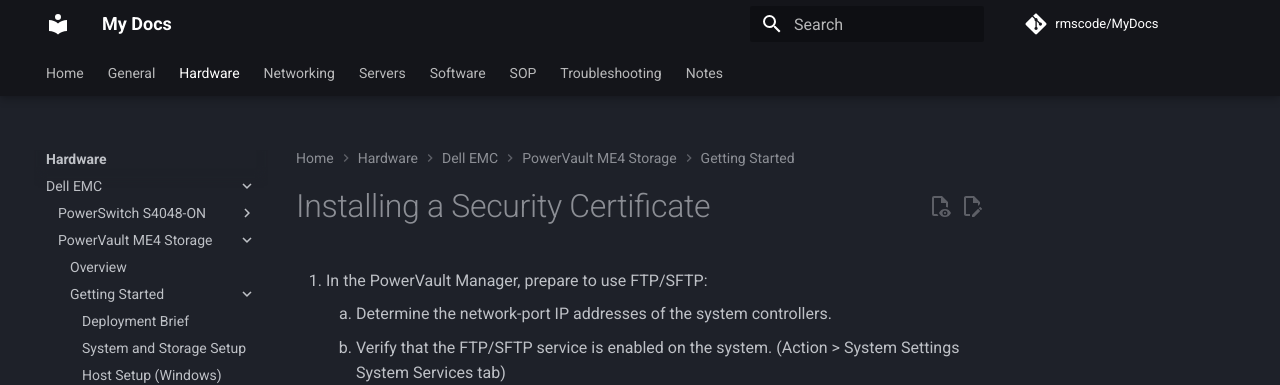
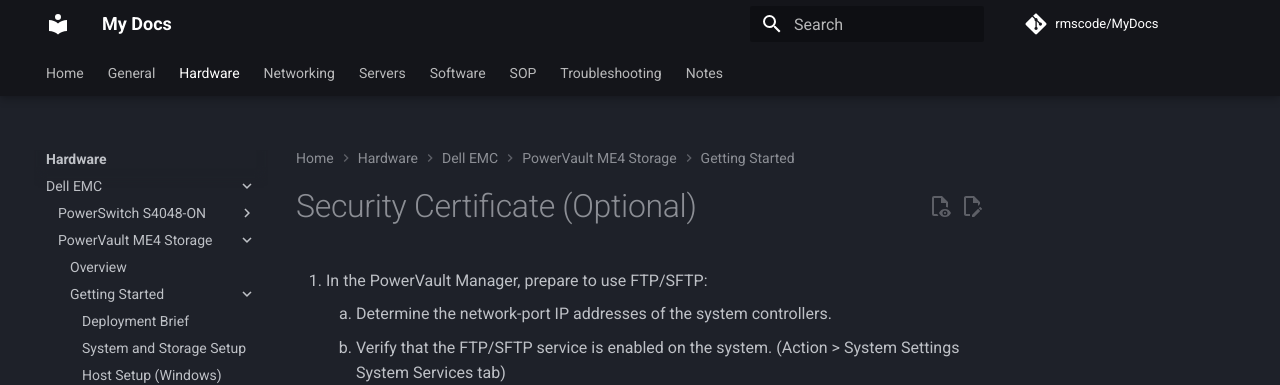
Before and after one commit to rmscode/binary-garden, an MkDocs documentation site: the page built from docs/hardware/dell-emc/powervault-me4/me4-install-certificate.md, in a window 1280 px wide. Shown: the top 385 px of the page. Built offline with MkDocs 1.6.1 and Material for MkDocs 9.7.7, drawn with Linux system fonts in a browser that asks for light colours; comment, search, counter and statistics services are not loaded.

Commit message:
Update me4-install-certificate.md

```diff
--- a/docs/hardware/dell-emc/powervault-me4/me4-install-certificate.md
+++ b/docs/hardware/dell-emc/powervault-me4/me4-install-certificate.md
@@ -1,4 +1,4 @@
-# Installing a Security Certificate
+# Security Certificate (Optional)
 
 1. In the PowerVault Manager, prepare to use FTP/SFTP:
       1. Determine the network-port IP addresses of the system controllers.
```
